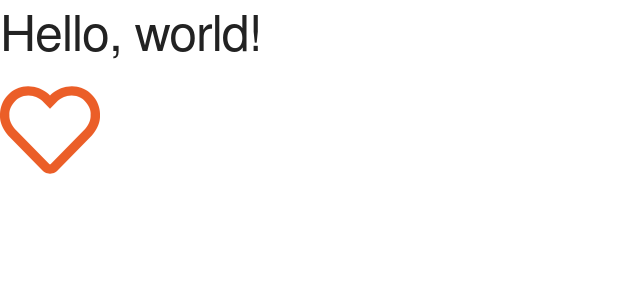
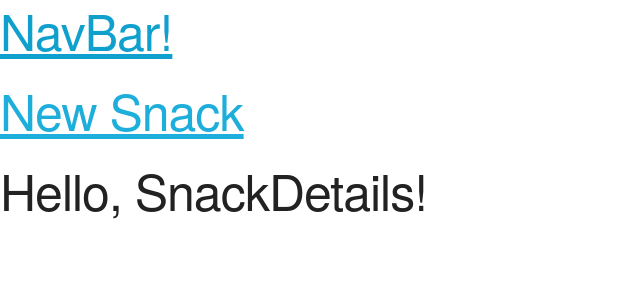
Before and after one commit to DeborahCampos1/Snack-Ap, a React (Create React App) app in the folder front-end/: page /snacks/1 in a window 1280 px wide. Shown: the top 300 px of the page, without its empty margins (0-640 px from the left). Built offline with nearby package versions, Linux system fonts and the light colour scheme; no server answers.

Commit message:
Routes Added, first /snacks .get funcional

```diff
--- a/front-end/src/App.js
+++ b/front-end/src/App.js
@@ -1,14 +1,26 @@
+import { BrowserRouter as Router, Routes, Route } from "react-router-dom";
 import HeartHealth from "./Components/HeartHealth";
-let condition = HeartHealth(false);
+import NavBar from "./Components/NavBar";
+import AllSnacks from "./Components/AllSnacks";
+import SnackDetails from "./Components/SnackDetails";
+import SnackEdit from "./Components/SnackEdit";
+import SnackNewForm from "./Components/SnackNewForm";
+// let condition = HeartHealth(false);
+
 // snack.is_healthy will be passed into the above function on /snacks/:id page once completed
 
 
 function App() {
   return (
-    <div className="App">
-      <h1>Hello, world!</h1>
-      {condition}
-    </div>
+    <Router>
+      <NavBar />
+      <Routes>
+        <Route path="/snacks" element={<AllSnacks />} />
+        <Route path="/snacks/:id" element={<SnackDetails />}/>
+        <Route path="/snacks/:id/edit" element={<SnackEdit />}/>
+        <Route path="/snacks/new" element={<SnackNewForm />}/>
+      </Routes>
+    </Router>
   );
 }
 
--- /dev/null
+++ b/front-end/src/Components/AllSnacks.js
@@ -0,0 +1,26 @@
+import axios from "axios";
+import { useState, useEffect } from "react";
+import { Link } from "react-router-dom";
+const API = process.env.REACT_APP_API_URL;
+
+function AllSnacks() {
+  const[ snacks, setSnacks ] = useState([]);
+
+  useEffect(()=>{
+    axios.get(`${API}/snacks`)
+    .then((res)=>{
+      console.log(res.data)
+    }).catch((err)=>{
+      console.log(err)
+    })
+  }, [])
+
+    return (
+      <div className="AllSnacks">
+        <h1>Hello, AllSnacks!</h1>
+
+      </div>
+    );
+  }
+
+  export default AllSnacks;
--- a/front-end/src/Components/HeartHealth.js
+++ b/front-end/src/Components/HeartHealth.js
@@ -5,7 +5,7 @@ import heartOutline from "../assets/heart-regular.png";
 function HeartHealth(snackHealth) {
   return (
     <>
-      {snackHealth ? <img src={heartSolid} alt="solid heart" /> : <img src={heartOutline} alt="heart outline" />}
+      {snackHealth ? <img src={heartSolid} alt="healthy food" /> : <img src={heartOutline} alt="unhealthy food" />}
     </>
   );
 }
--- /dev/null
+++ b/front-end/src/Components/NavBar.js
@@ -0,0 +1,12 @@
+import { Link } from "react-router-dom";
+
+function NavBar() {
+    return (
+      <div className="NavBar">
+        <Link to="/snacks"><h1>NavBar!</h1></Link>
+        <Link to="/snacks/new"><h1>New Snack</h1></Link>
+      </div>
+    );
+  }
+
+  export default NavBar;
--- /dev/null
+++ b/front-end/src/Components/SnackDetails.js
@@ -0,0 +1,9 @@
+function SnackDetails() {
+    return (
+      <div className="SnackDetails">
+        <h1>Hello, SnackDetails!</h1>
+      </div>
+    );
+  }
+
+  export default SnackDetails;
--- /dev/null
+++ b/front-end/src/Components/SnackEdit.js
@@ -0,0 +1,12 @@
+import { Link } from "react-router-dom";
+
+function SnackEdit() {
+    return (
+      <div className="SnackEdit">
+        <h1>SnackEdit!</h1>
+        <Link to="/snacks/new"></Link>
+      </div>
+    );
+  }
+
+  export default SnackEdit;
--- /dev/null
+++ b/front-end/src/Components/SnackNewForm.js
@@ -0,0 +1,9 @@
+function NewSnackForm() {
+    return (
+      <div className="NewSnackForm">
+        <h1>NewSnackForm</h1>
+      </div>
+    );
+  }
+
+  export default NewSnackForm;
```
